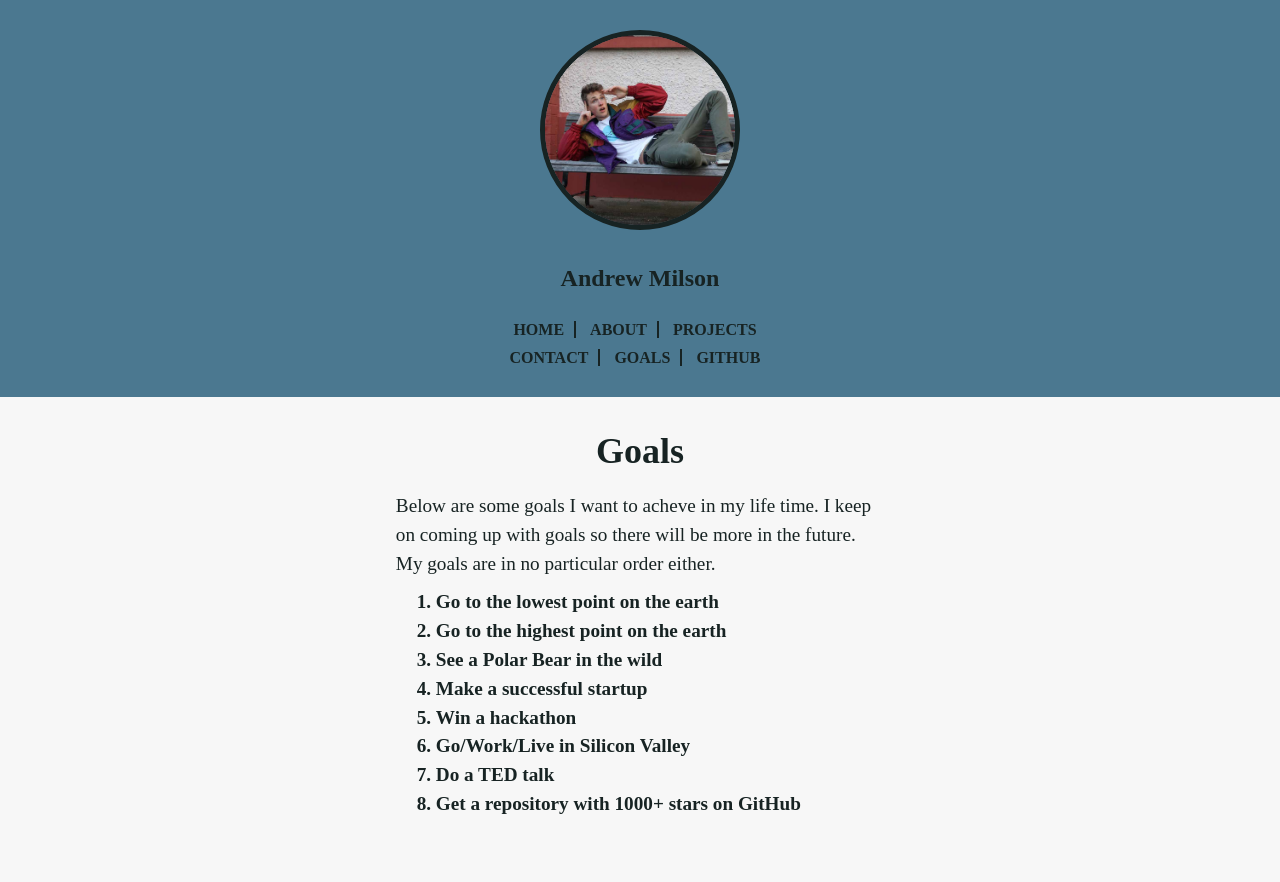
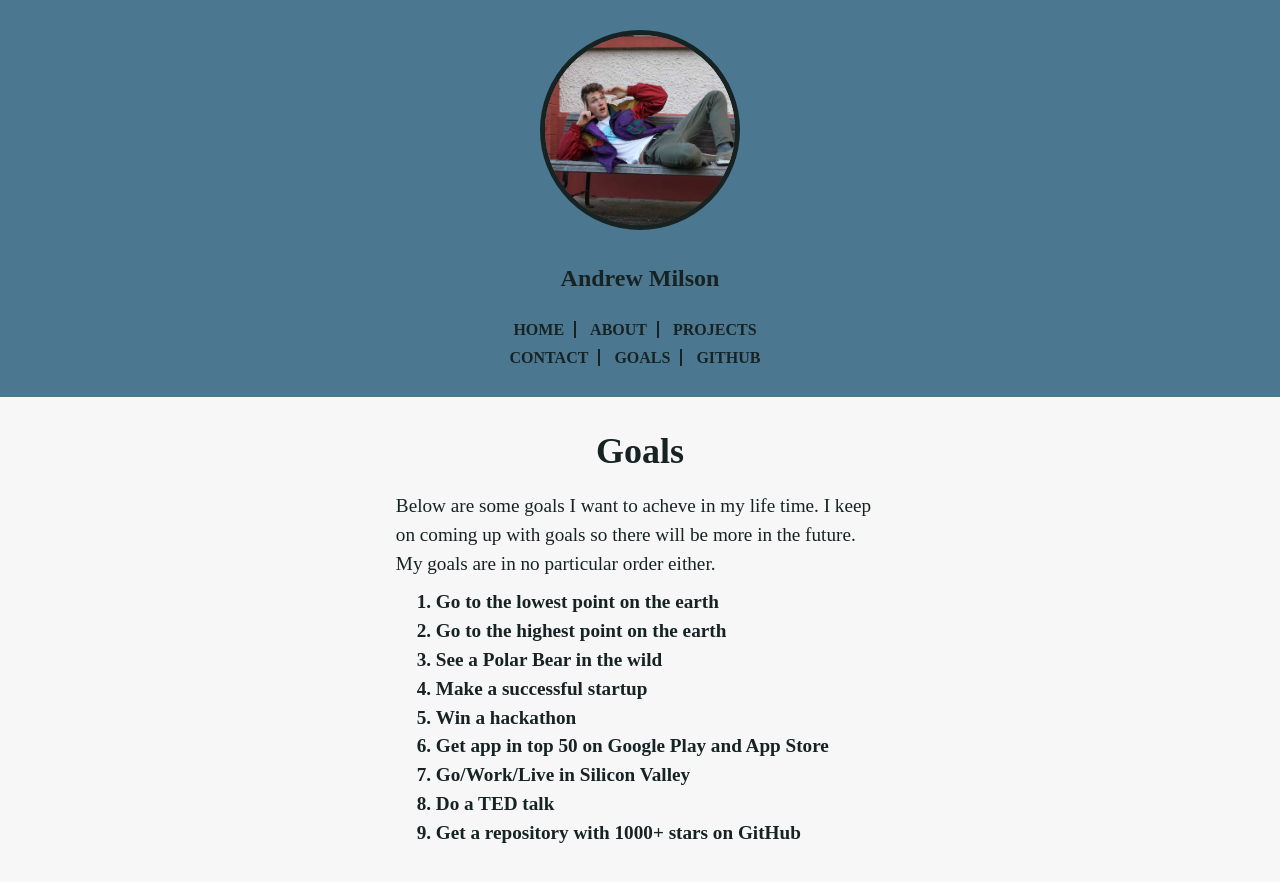
Before and after one commit to andrewmilson/andrewmilson.github.io, a Jekyll site: the page built from goals.html, in a window 1280 px wide. Shown: the top 882 px of the page. Built offline with Jekyll 4.4.1, drawn with Linux system fonts in a browser that asks for light colours; some web fonts are replaced; Markdown is read by kramdown in place of the engine named in the settings.

Commit message:
Added a goal.

```diff
--- a/goals.html
+++ b/goals.html
@@ -14,6 +14,7 @@ permalink: /goals/
   <li>See a Polar Bear in the wild</li>
   <li>Make a successful startup</li>
   <li>Win a hackathon</li>
+  <li>Get app in top 50 on Google Play and App Store</li>
   <li>Go/Work/Live in Silicon Valley</li>
   <li>Do a TED talk</li>
   <li>Get a repository with 1000+ stars on GitHub</li>
```
